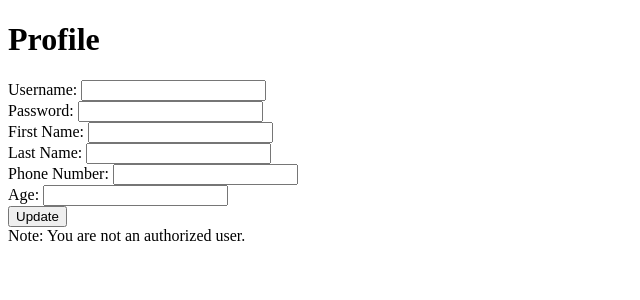
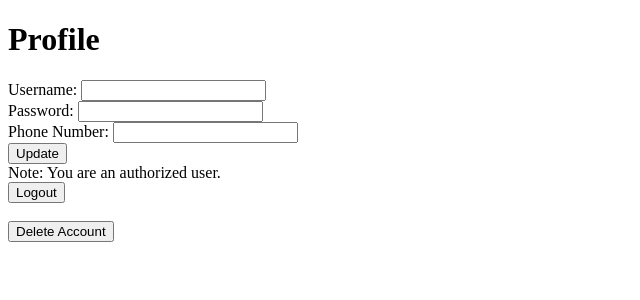
Before and after one commit to seazhur/-csce410-team13, a PHP site: page /profile.php in a window 1280 px wide. Shown: the top 300 px of the page, without its empty margins (0-640 px from the left). Run offline with PHP 8.4, Linux system fonts and the light colour scheme; a user stored in the database is signed in; data comes from the database, SQL or seed files in the repository; data that the repository does not hold is empty.

Commit message:
update profile

```diff
--- a/home/authprofile.php
+++ b/home/authprofile.php
@@ -89,3 +89,5 @@ if ($_SERVER['REQUEST_METHOD'] === 'POST') {
     exit();
 }
 ?>
+</body>
+</html>
--- a/home/profile.php
+++ b/home/profile.php
@@ -12,24 +12,22 @@
         <label for="password">Password:</label>
         <input type="password" name="new_password" id="password" value="<?php echo $user['password']; ?>" required>
         <br>
-        <label for="first_name">First Name:</label>
-        <input type="text" name="new_first_name" id="first_name" value="<?php echo $user['first_name']; ?>"<?php if (!$auth_user) echo " readonly"; ?> required>
-        <br>
-        <label for="last_name">Last Name:</label>
-        <input type="text" name="new_last_name" id="last_name" value="<?php echo $user['last_name']; ?>"<?php if (!$auth_user) echo " readonly"; ?> required>
-        <br>
         <label for="phone_number">Phone Number:</label>
-        <input type="tel" name="new_phone_number" id="phone_number" value="<?php echo $user['phone_number']; ?>"required>
-        <br>
-        <label for="age">Age:</label>
-        <input type="number" name="new_age" id="age" value="<?php echo $user['age']; ?>"<?php if (!$auth_user) echo " readonly"; ?> required>
+        <input type="tel" name="new_phone_number" id="phone_number" value="<?php echo $user['phone_number']; ?>" required>
         <br>
         <input type="submit" value="Update">
     </form>
-    <?php if (!$auth_user) echo "Note: You are not an authorized user."; ?>
-<!-- </body>
-</html> -->
-
+    <?php if (!$auth_user) echo "Note: You are an authorized user."; ?>
+    <br>
+    <form action="logout.php" method="post">
+        <input type="submit" value="Logout">
+    </form>
+    <br>
+    <form action="delete_account.php" method="post">
+        <input type="submit" value="Delete Account">
+    </form>
+</body>
+</html>
 
 <?php
 session_start();
@@ -44,7 +42,6 @@ if (!isset($_SESSION['username'])) {
     exit();
 }
 
-
 // Get the user's information from the database
 $username = $_SESSION['username'];
 $query = "SELECT * FROM users WHERE username = '$username'";
@@ -58,10 +55,7 @@ if ($_SERVER['REQUEST_METHOD'] === 'POST') {
     // Get the form data
     $new_username = $_POST['new_username'];
     $new_password = $_POST['new_password'];
-    $new_first_name = $_POST['new_first_name'];
-    $new_last_name = $_POST['new_last_name'];
     $new_phone_number = $_POST['new_phone_number'];
-    $new_age = $_POST['new_age'];
 
     // Check if the new username already exists
     if ($new_username != $username) {
@@ -74,7 +68,7 @@ if ($_SERVER['REQUEST_METHOD'] === 'POST') {
     }
 
     // Update the user's information in the database
-    $query = "UPDATE users SET username = '$new_username', password = '$new_password', first_name = '$new_first_name', last_name = '$new_last_name', phone_number = '$new_phone_number', age = '$new_age' WHERE username = '$username'";
+    $query = "UPDATE users SET username = '$new_username', password = '$new_password', phone_number = '$new_phone_number' WHERE username = '$username'";
     if (mysqli_query($conn, $query)) {
         // Update the session variable with the new username
         $_SESSION['username'] = $new_username;
@@ -89,5 +83,3 @@ if ($_SERVER['REQUEST_METHOD'] === 'POST') {
     exit();
 }
 ?>
-</body>
-</html>
```
